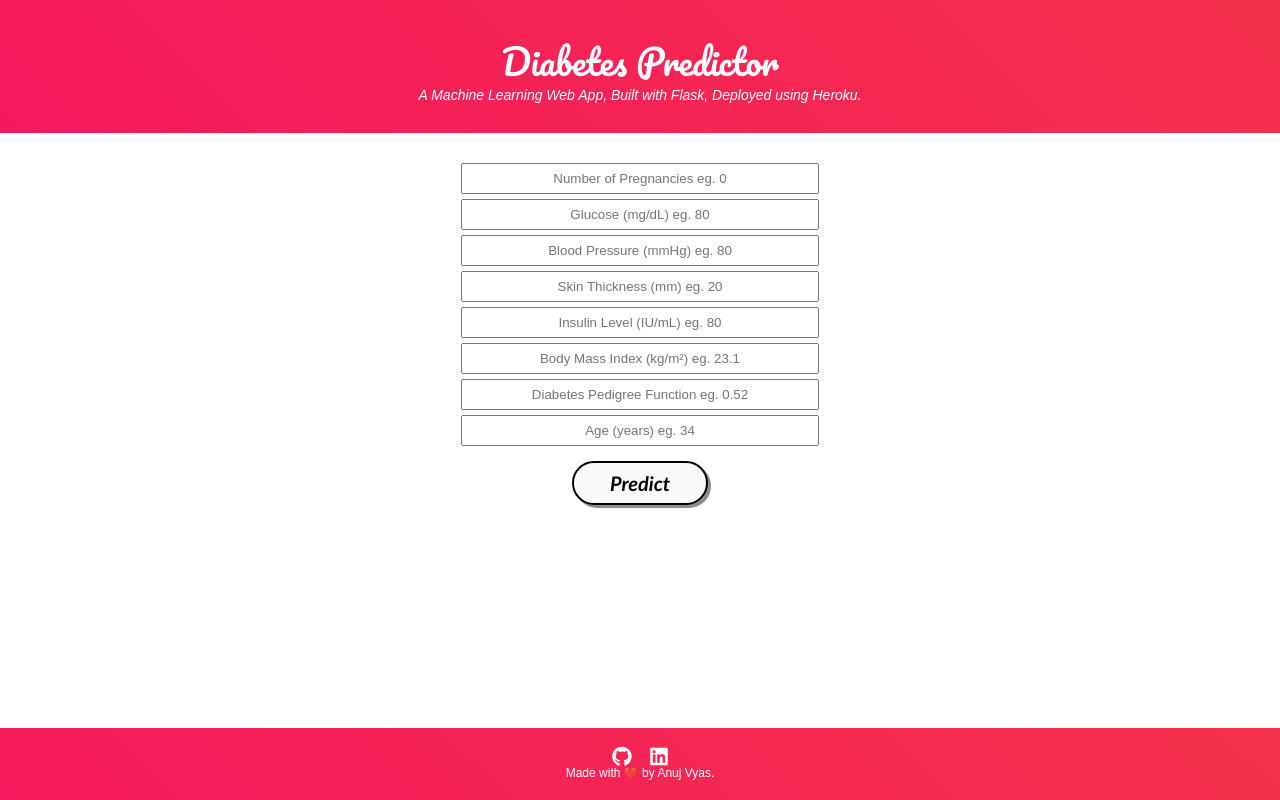
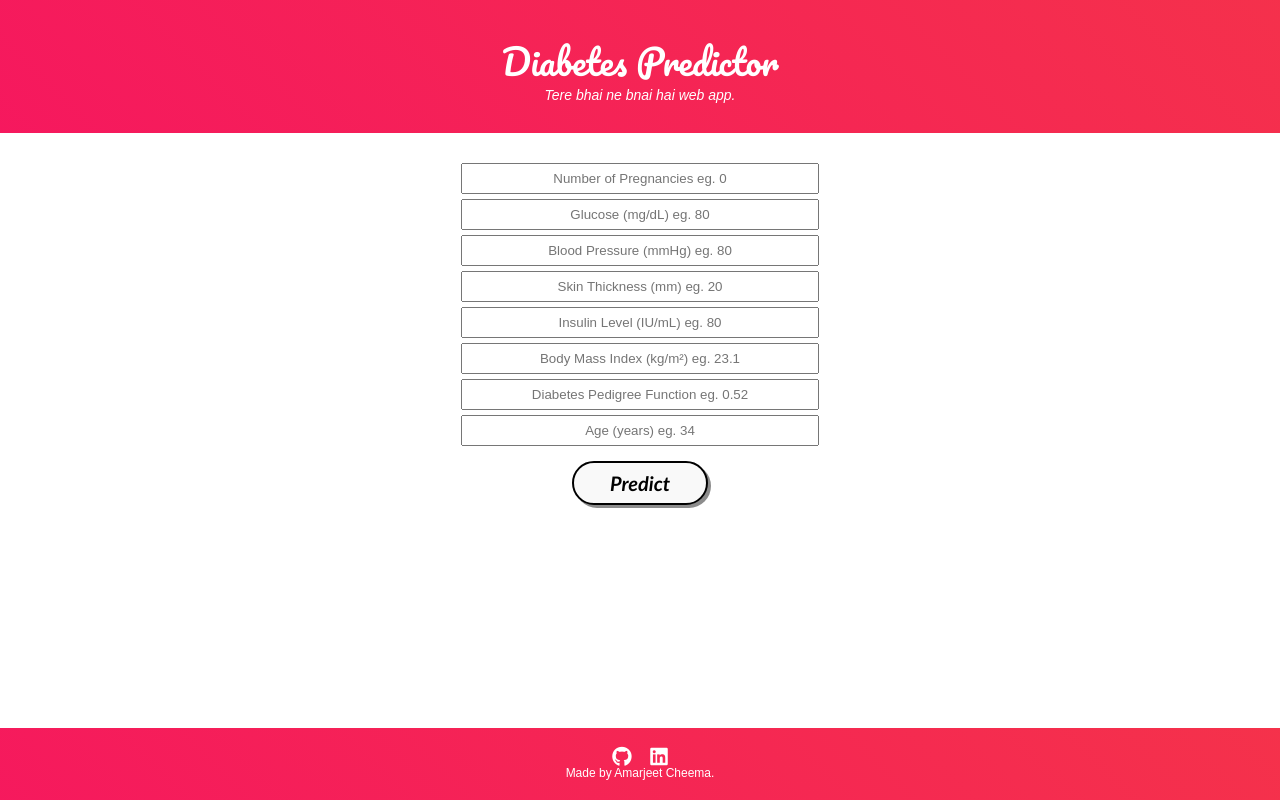
Before and after one commit to amarjeet-cheema/diabetes_prediction, a Flask app: page / in a window 1280 px wide. Run offline with Flask 2, Linux system fonts and the light colour scheme; parts of the project's set-up code (start-up, migrations or seed data) failed here and were passed over; some libraries are stand-ins or nearby versions.

Commit message:
Update index.html

```diff
--- a/templates/index.html
+++ b/templates/index.html
@@ -16,7 +16,7 @@
     	<div class="container">
             <h2 class='container-heading'><span class="heading_font">Diabetes Predictor</span></h2>
             <div class='description'>
-    			<p>A Machine Learning Web App, Built with Flask, Deployed using Heroku.</p>
+    			<p>Tere bhai ne bnai hai web app.</p>
     		</div>
     	</div>
 
@@ -39,10 +39,10 @@
         <!-- Footer -->
        <div class='footer'>
            <div class="contact">
-               <a target="_blank" href="https://github.com/anujvyas/Diabetes-Prediction-Deployment"><i class="fab fa-github fa-lg contact-icon"></i></a>
-               <a target="_blank" href="https://www.linkedin.com/in/anujkvyas"><i class="fab fa-linkedin fa-lg contact-icon"></i></a>
+               <a target="_blank" href="https://https://github.com/amarjeet-cheema"><i class="fab fa-github fa-lg contact-icon"></i></a>
+               <a target="_blank" href="https://www.linkedin.com/in/amarjeetcheema/"><i class="fab fa-linkedin fa-lg contact-icon"></i></a>
            </div>
-           <p class='footer-description'>Made with ❤️ by Anuj Vyas.</p>
+           <p class='footer-description'>Made by Amarjeet Cheema.</p>
        </div>
 
     </body>
```
